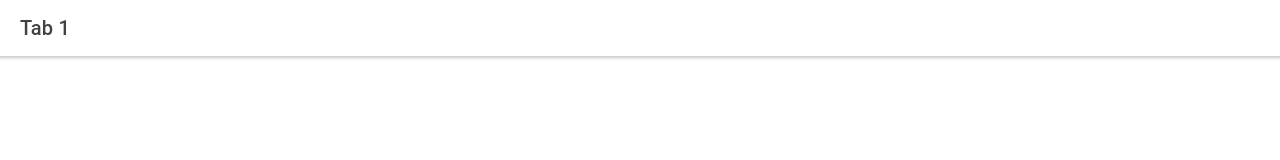
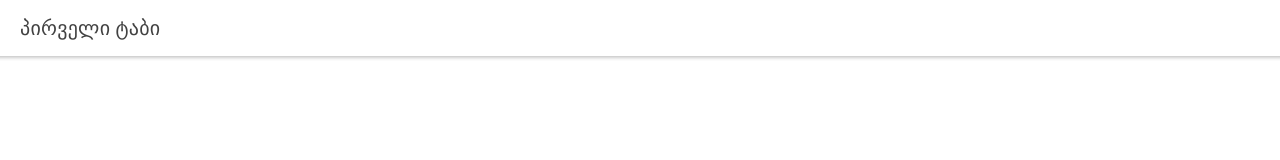
Before and after one commit to playerx/autodeploy-ui, a React (Create React App) app: page /#/tab1 in a window 1280 px wide. Shown: the top 160 px of the page. Built offline with nearby package versions, Linux system fonts and the light colour scheme.

Commit message:
feat: add info about deployment

```diff
--- a/package.json
+++ b/package.json
@@ -46,7 +46,7 @@
     "test": "react-scripts test --transformIgnorePatterns 'node_modules/(?!(@ionic/react|@ionic/react-router|@ionic/core|@stencil/core|ionicons)/)'",
     "eject": "react-scripts eject",
     "predeploy": "npm run build",
-    "deploy": "gh-pages -d build"
+    "deploy": "gh-pages -d build -u 'github-actions-bot <support+actions@github.com>'"
   },
   "homepage": "https://playerx.github.io/autodeploy-ui",
   "eslintConfig": {
--- a/src/pages/Tab1.tsx
+++ b/src/pages/Tab1.tsx
@@ -1,13 +1,19 @@
-import { IonContent, IonHeader, IonPage, IonTitle, IonToolbar } from '@ionic/react';
-import ExploreContainer from '../components/ExploreContainer';
-import './Tab1.css';
+import {
+  IonContent,
+  IonHeader,
+  IonPage,
+  IonTitle,
+  IonToolbar,
+} from "@ionic/react";
+import ExploreContainer from "../components/ExploreContainer";
+import "./Tab1.css";
 
 const Tab1: React.FC = () => {
   return (
     <IonPage>
       <IonHeader>
         <IonToolbar>
-          <IonTitle>Tab 1</IonTitle>
+          <IonTitle>პირველი ტაბი</IonTitle>
         </IonToolbar>
       </IonHeader>
       <IonContent fullscreen>
```
